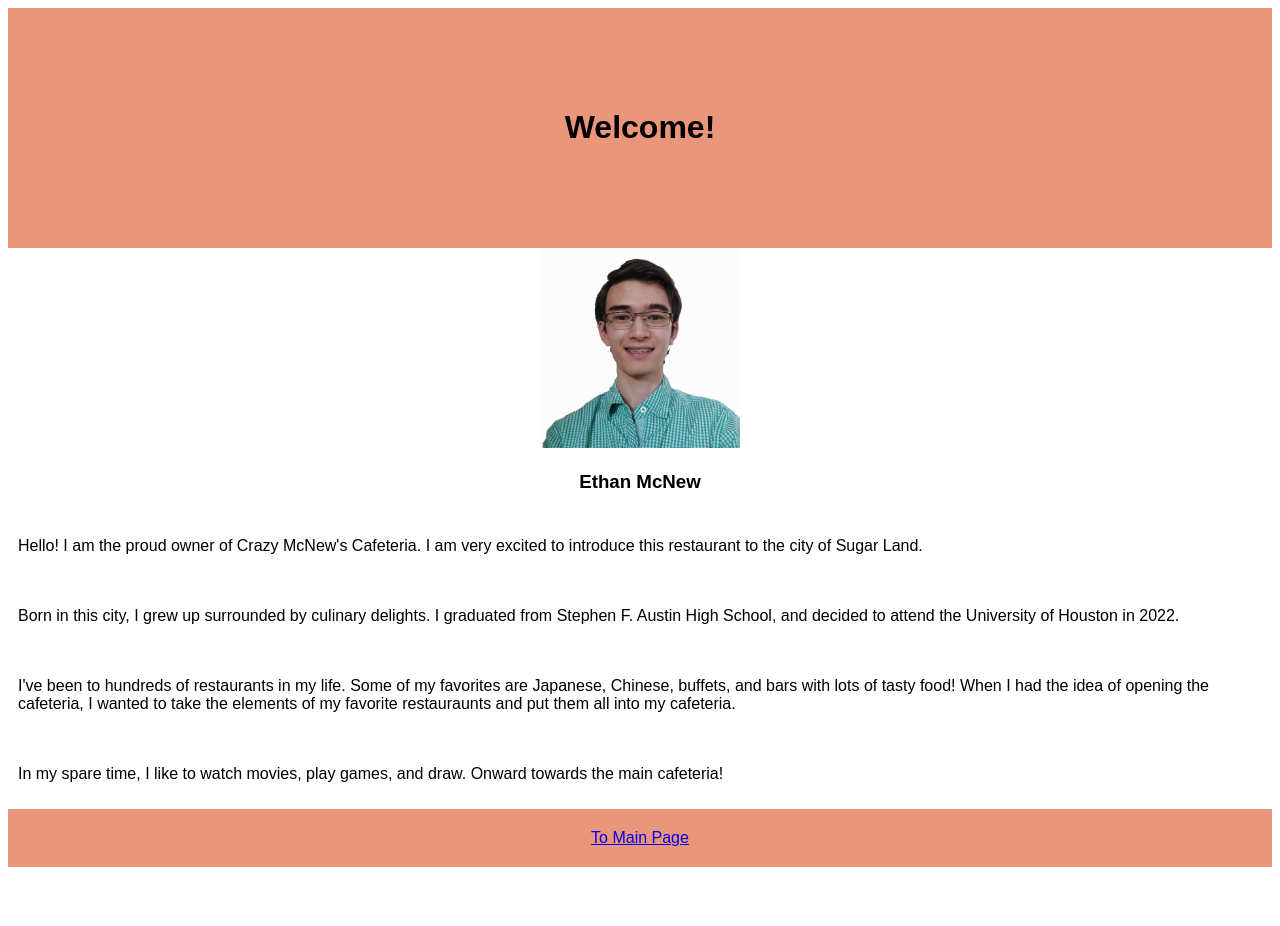
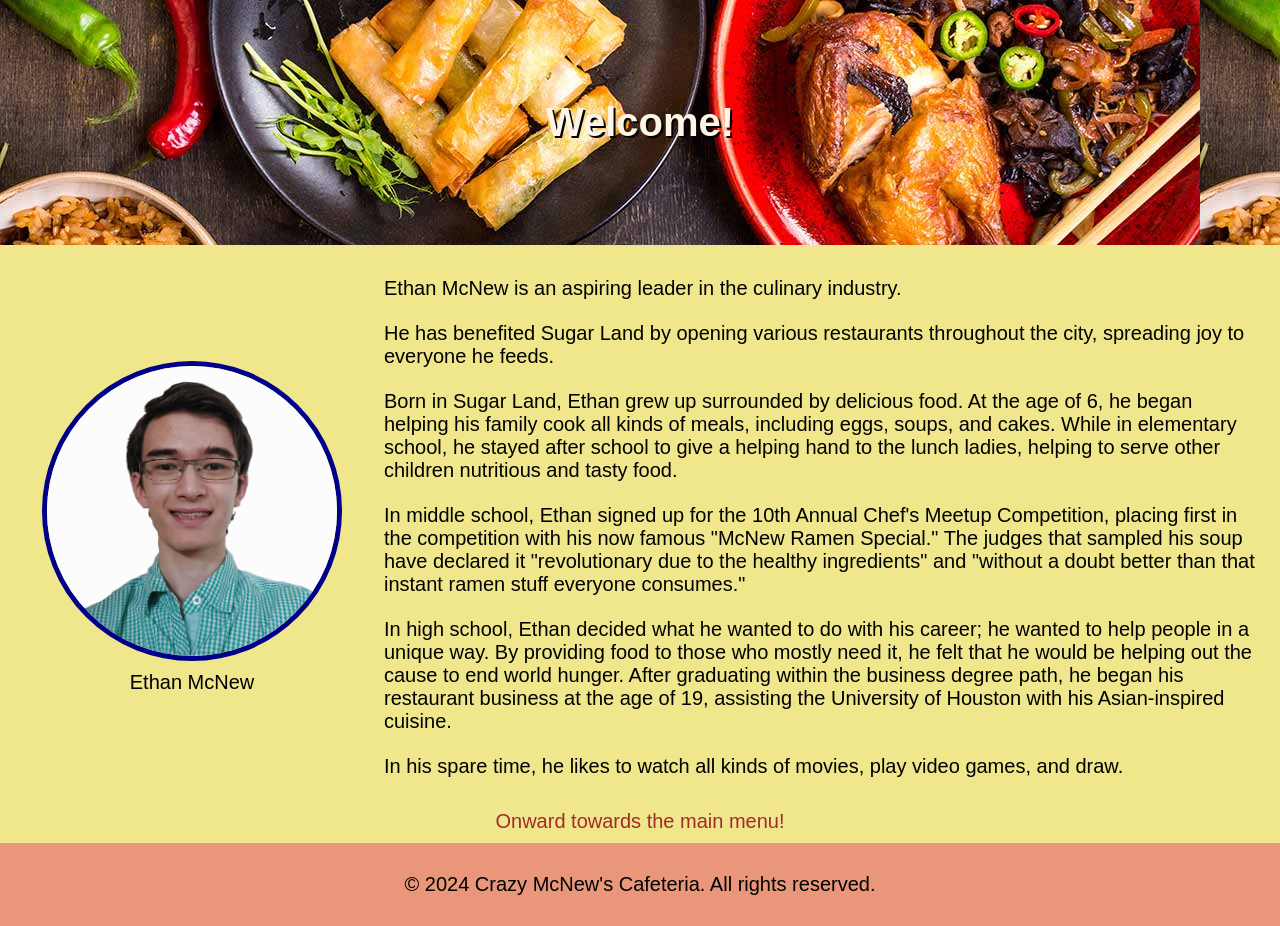
Before and after one commit to CIS-Spring-2024/cis-2336-assignment-1-EthanMcNew, a plain HTML site: page index.html in a window 1280 px wide. Before the commit the page ends 875 px from the top, so only its background shows below. Drawn offline with Linux system fonts and the light colour scheme.

Commit message:
Almost finished bio page, need to complete main.

```diff
--- a/index.html
+++ b/index.html
@@ -1,41 +1,62 @@
 <!DOCTYPE html>
 <html lang="en">
     <head>
-        <title>Home</title>
+        <meta charset="UTF-8">
+        <meta name="viewport" content="width=device-width, initial-scale=1.0">
+        <title>Bio</title>
         <link rel="stylesheet" href="style.css" />
     </head>
     <body>
-        <header>
-            <h1>Welcome!</h1>
-        </header>
-
-        <section id="identity">
-            <img src="ethanmcnewphoto.jpg">
-            <h3>Ethan McNew</h3>
+        <section id="bio_header">
+            <header>
+                <h1>Welcome!</h1>
+            </header>
         </section>
 
-        <div>
-            <p>Hello! I am the proud owner of Crazy McNew's Cafeteria. I am very excited to
-                introduce this restaurant to the city of Sugar Land.</p>
-        </div>
+        <table>
+            <tr>
+                <td rowspan="6">
+                    <figure id="biophoto">
+                        <img src="ethanmcnewphoto.jpg"/>
+                        <figcaption>Ethan McNew</figcaption>
+                    </figure>
+                </td>
+                <td class="biopara">Ethan McNew is an aspiring leader in the culinary industry.</td>
+            </tr>
+            <tr>
+                <td class="biopara">He has benefited Sugar Land by opening various restaurants
+                    throughout the city, spreading joy to everyone he feeds.</td>
+            </tr>
+            <tr>
+                <td class="biopara">Born in Sugar Land, Ethan grew up surrounded by delicious food. At the age of 6, he began helping his family cook all
+                    kinds of meals, including eggs, soups, and cakes. While in elementary school, he stayed after school to give a helping
+                    hand to the lunch ladies, helping to serve other children nutritious and tasty food.</td>
+            </tr>
+            <tr>
+                <td class="biopara">In middle school, Ethan signed up for the 10th Annual Chef's Meetup Competition, placing first in the competition
+                    with his now famous "McNew Ramen Special." The judges that sampled his soup have declared it "revolutionary
+                    due to the healthy ingredients" and "without a doubt better than that instant ramen stuff everyone consumes."</td>
+            </tr>
+            <tr>
+                <td class="biopara">In high school, Ethan decided what he wanted to do with his career; he wanted to help people in a unique way.
+                    By providing food to those who mostly need it, he felt that he would be helping out the cause to end world hunger.
+                    After graduating within the business degree path, he began his restaurant business at the age of 19, assisting the University of Houston
+                    with his Asian-inspired cuisine.</td>
+            </tr>
+            <tr>
+                <td class="biopara">In his spare time, he likes to watch all kinds of movies, play video games, and draw.</td>
+            </tr>
+        </table>
 
-        <div>
-            <p>Born in this city, I grew up surrounded by culinary delights. I graduated from
-                Stephen F. Austin High School, and decided to attend the University of Houston in 2022.</p>
-        </div>
-
-        <div>
-            <p>I've been to hundreds of restaurants in my life. Some of my favorites are Japanese, Chinese, buffets,
-                and bars with lots of tasty food! When I had the idea of opening the cafeteria, I wanted to take the elements
-                of my favorite restauraunts and put them all into my cafeteria.</p>
-        </div>
-
-        <div>
-            <p>In my spare time, I like to watch movies, play games, and draw. Onward towards the main cafeteria!</p>
-        </div>
+        <p class="quickaccess"><a href="main.html">Onward towards the main menu!</a></p>
 
         <footer>
-            <a href="main.html">To Main Page</a>
+            <p>&copy; 2024 Crazy McNew's Cafeteria. All rights reserved.</p>
         </footer>
     </body>
 </html>
+
+<!--<div class="container">
+<img src="image.jpg" alt="Your Image">
+</div>
+.container {     float: left; /* This will float the container to the left */}-->
--- a/style.css
+++ b/style.css
@@ -1,28 +1,86 @@
+* {
+    margin: 0;
+    padding: 0;
+    box-sizing: border-box;
+}
+
 body {
+    font-size: 20px;
+    background-color: khaki;
     font-family: Arial, sans-serif;
 }
 
-header {
-    padding: 80px;
+p {
+    font-size: 20px;
+}
+
+header h1 {
+    padding: 100px;
+    font-size: 40px;
+    color: oldlace;
+    text-shadow: 2px 2px black;
+    text-align: center;
+}
+
+footer {
+    font-size: 20px;
+    padding: 30px;
     background-color: darksalmon;
     text-align: center;
 }
 
-footer {
+figure {
     padding: 20px;
-    background-color: darksalmon;
+}
+
+#biophoto img {
+    width: 300px;
+    border-radius: 50%;
+    border: 5px solid darkblue;
+    vertical-align: top;
+}
+
+#biophoto figcaption {
+    margin-top: 10px;
     text-align: center;
 }
 
-div {
-    padding: 10px;
+.topnav {
+    background-color: burlywood;
+}
+
+.topnav a{
+    text-align:center;
+    padding:14px 16px;
+    font-size:19px;
+}
+
+a, a:visited {
+    text-decoration: none;
+    color: brown;
+}
+
+.quickaccess {
+    text-align: center;
+    margin: 10px;
 }
 
 /*Associated with index.html*/
-#identity img {
-    width: 200px;
+
+#bio_header {
+    background-image: url('chinesefoodbg.jpg');
 }
 
-#identity {
-    text-align: center;
+table, tr, td {
+    margin: 20px;
 }
+
+table tr .biopara {
+    font-size: 20px;
+    padding: 10px 0 10px 20px;
+}
+
+/*Associated with main.html*/
+#homepage_header {
+    background-image: url('shoyuramenbg.jpg');
+}
```
Also changed, not shown: main.html (+23 -7 lines), instructions.txt.
